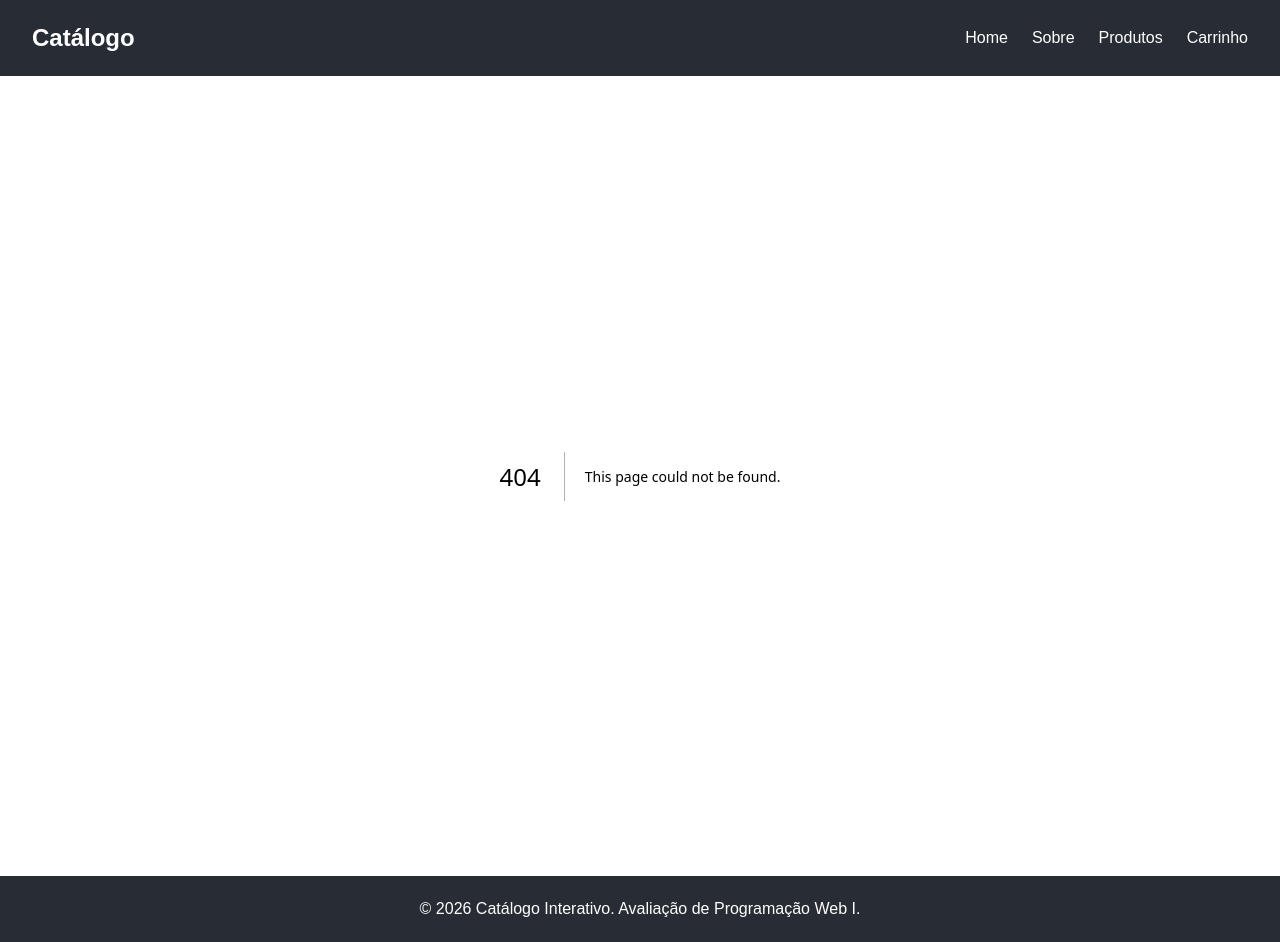
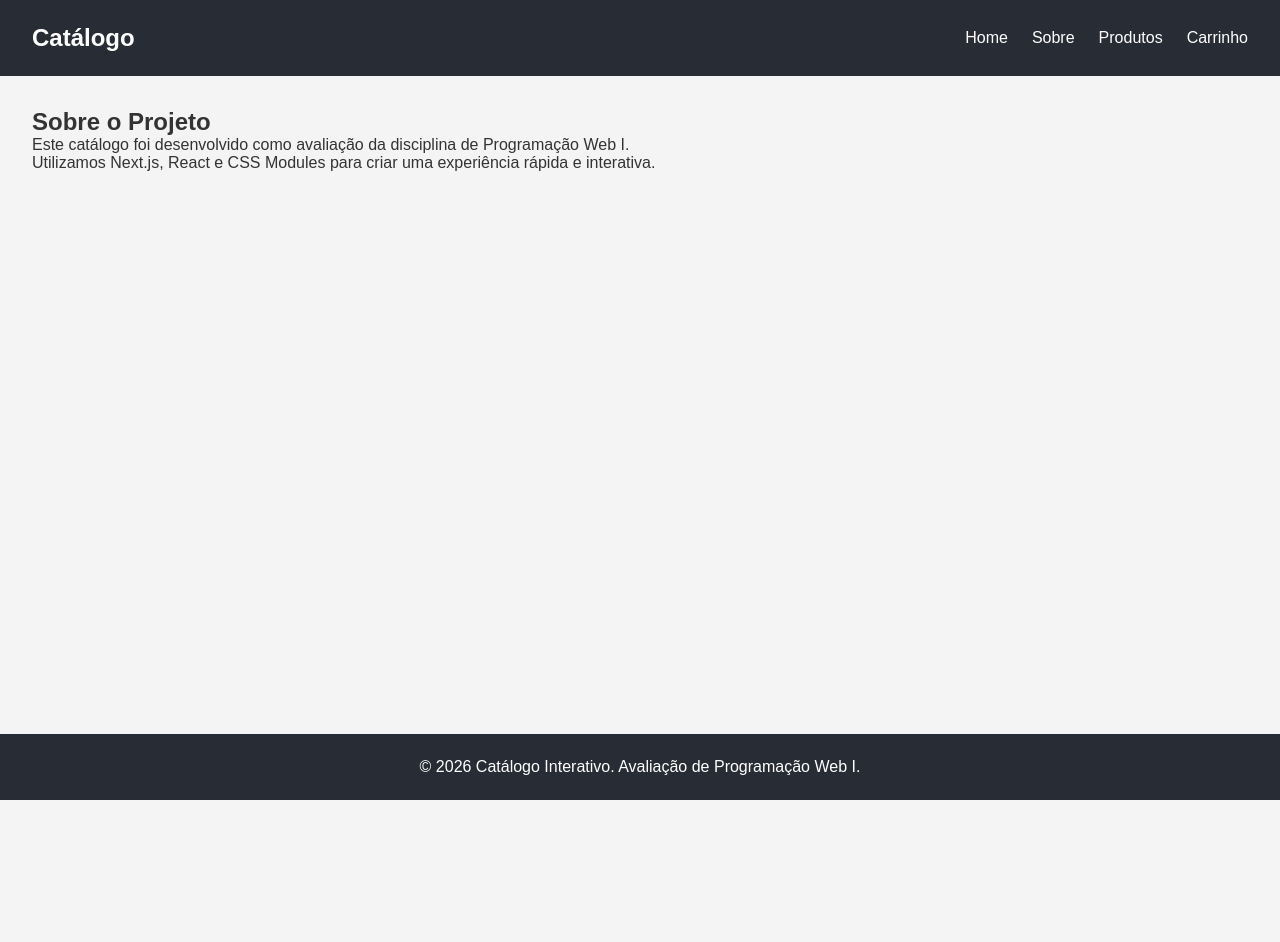
Before and after one commit to guiicauaaa/Projeto-Prova-P2--Web-1, a Next.js app: page /sobre in a window 1280 px wide. Before the commit this address had no page. After the commit the page ends 800 px from the top, so only its background shows below. Built offline with nearby package versions, Linux system fonts and the light colour scheme.

Commit message:
Criando a pagina sobre

```diff
--- /dev/null
+++ b/app/sobre/page.js
@@ -0,0 +1,9 @@
+export default function Sobre() {
+  return (
+    <div style={{ padding: '2rem' }}>
+      <h2>Sobre o Projeto</h2>
+      <p>Este catálogo foi desenvolvido como avaliação da disciplina de Programação Web I.</p>
+      <p>Utilizamos Next.js, React e CSS Modules para criar uma experiência rápida e interativa.</p>
+    </div>
+  );
+}
```
